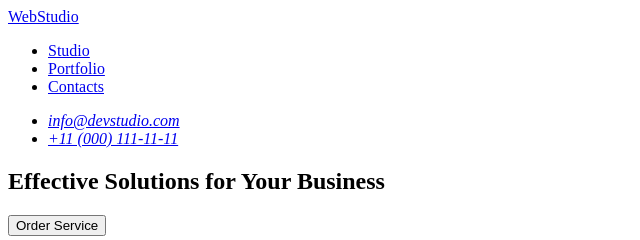
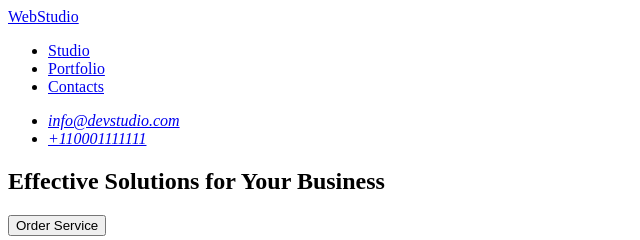
Before and after one commit to Stanislav98714/goit-markup-hw-01, a plain HTML site: page index.html in a window 1280 px wide. Shown: the top 240 px of the page, 0-640 px from the left. Drawn offline with Linux system fonts and the light colour scheme.

Commit message:
add fixed telnum

```diff
--- a/index.html
+++ b/index.html
@@ -20,7 +20,7 @@
     <address>
       <ul>
         <li><a href="mailto:info@devstudio.com">info@devstudio.com</a></li>
-        <li><a href="tel:+110001111111">+11 (000) 111-11-11</a></li>
+        <li><a href="tel:+110001111111">+110001111111</a></li>
       </ul>
     </address>
   </header>
```
